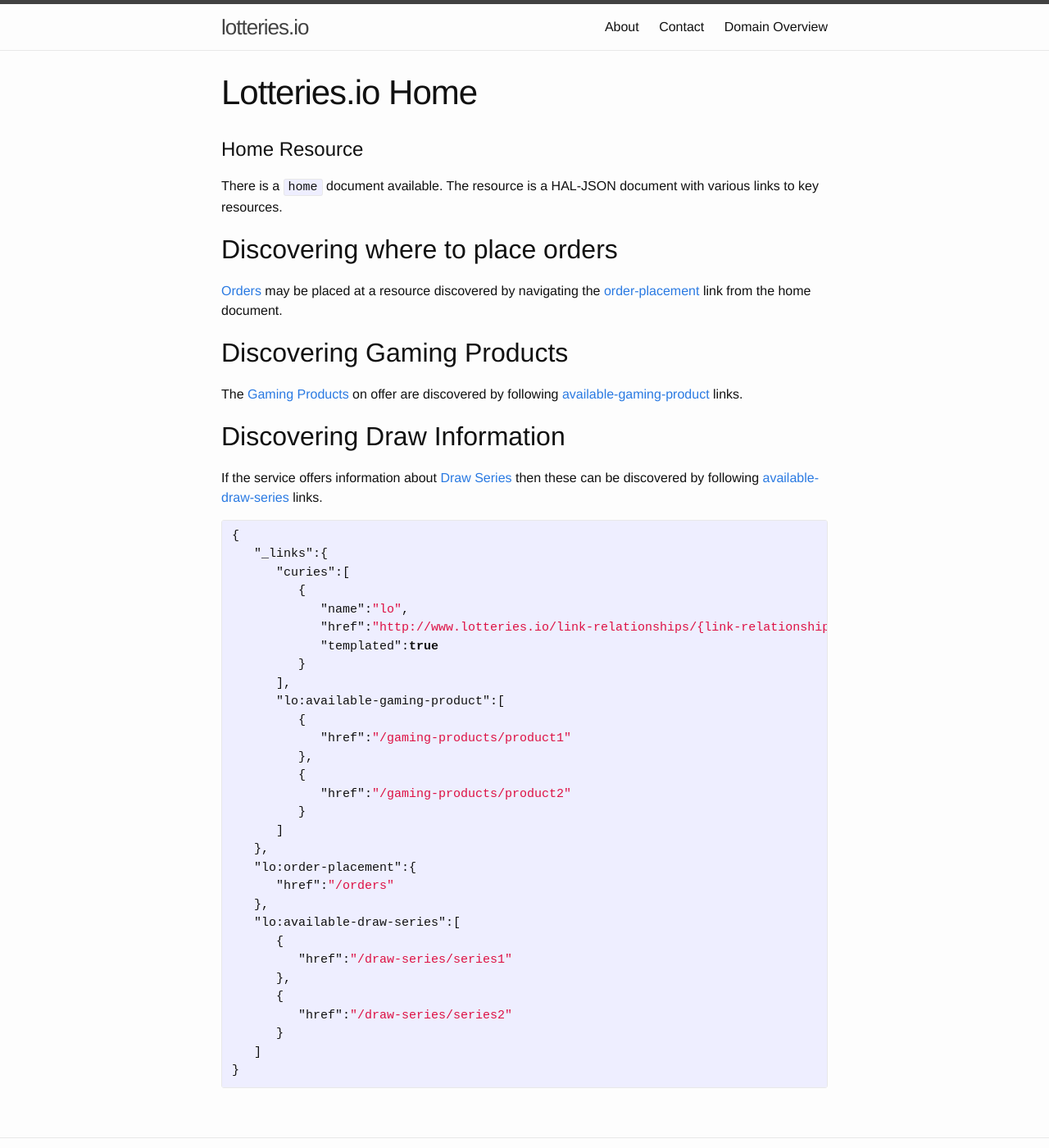
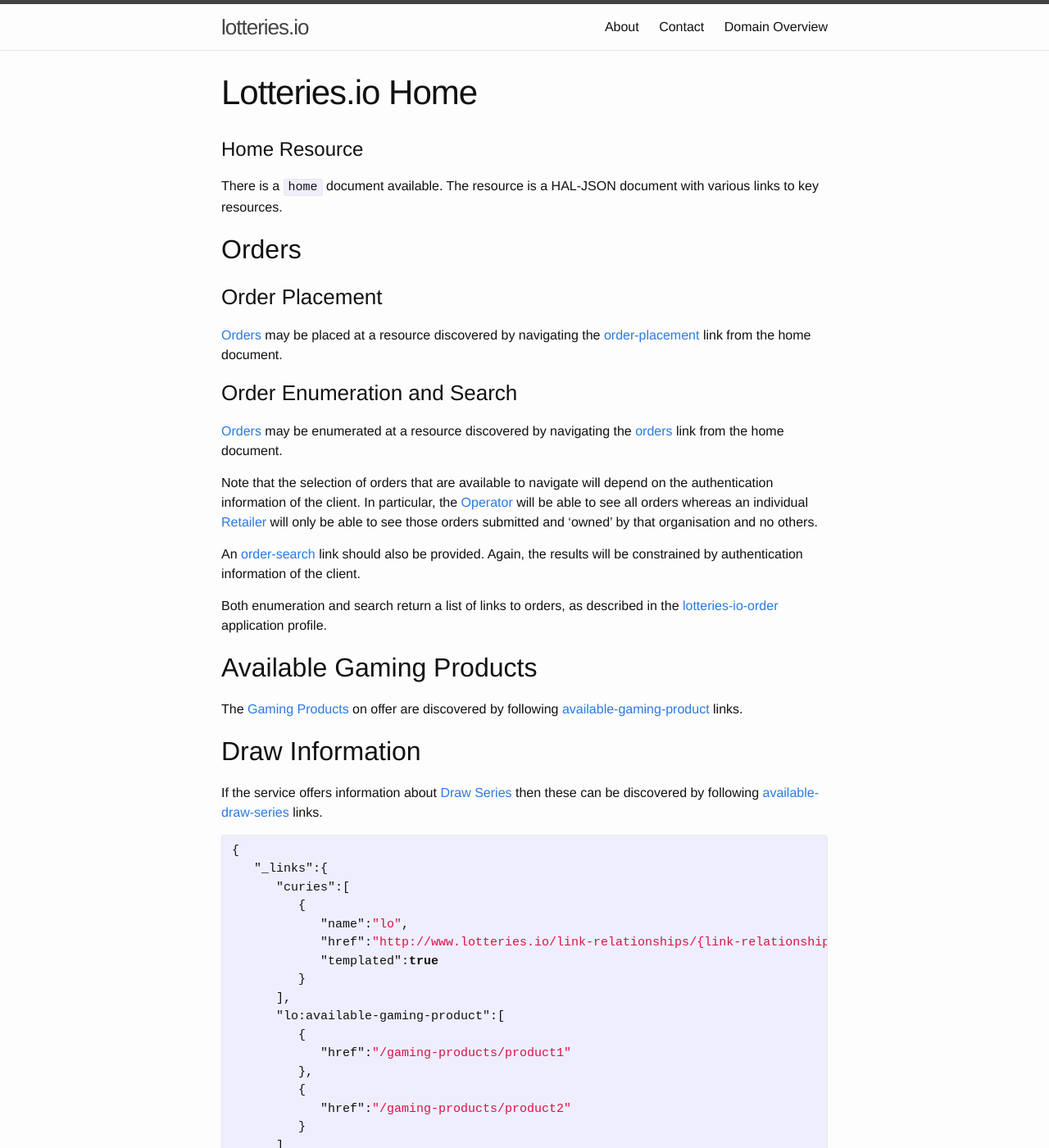
Before and after one commit to lotteries-io/lotteries-io.github.io, a Jekyll site: the page built from _application-profiles/lotteries-io-home.md, in a window 1280 px wide and 1400 px high. Shown: the whole window at 82% size. Built offline with Jekyll 4.4.1, drawn with Linux system fonts in a browser that asks for light colours; some of the changed text lies outside the part shown.

Commit message:
Added order search and enumeration.

```diff
--- a/_application-profiles/lotteries-io-home.md
+++ b/_application-profiles/lotteries-io-home.md
@@ -7,14 +7,25 @@ title: Lotteries.io Home
 
 There is a `home` document available. The resource is a HAL-JSON document with various links to key resources.
 
-## Discovering where to place orders
+## Orders
+
+### Order Placement
 [Orders](../concepts/order) may be placed at a resource discovered by navigating the [order-placement](../link-relationships/order-placement) link from the home document.
 
-## Discovering Gaming Products
+### Order Enumeration and Search
+[Orders](../concepts/order) may be enumerated at a resource discovered by navigating the [orders](../link-relationships/orders) link from the home document.
+
+Note that the selection of orders that are available to navigate will depend on the authentication information of the client. In particular, the [Operator](../concepts/operator) will be able to see all orders whereas an individual [Retailer](../concepts/retailer) will only be able to see those orders submitted and 'owned' by that organisation and no others.
+
+An [order-search](../link-relationships/order-search) link should also be provided. Again, the results will be constrained by authentication information of the client.
+
+Both enumeration and search return a list of links to orders, as described in the [lotteries-io-order](lotteries-io-order) application profile.
+
+## Available Gaming Products
 
 The [Gaming Products](../concepts/gaming-product) on offer are discovered by following [available-gaming-product](../link-relationships/available-gaming-product) links.
 
-## Discovering Draw Information
+## Draw Information
 
 If the service offers information about [Draw Series](../concepts/draw-series) then these can be discovered by following [available-draw-series](../link-relationships/available-draw-series) links.
 
@@ -39,7 +50,14 @@ If the service offers information about [Draw Series](../concepts/draw-series) t
       ]
    },
    "lo:order-placement":{
+      "href":"/orders/placement"
+   },
+   "lo:orders": {
       "href":"/orders"
+   },
+   "lo:order-search": {
+      "href":"/orders/search{?retail-customer/href,retailer-order-reference/href},
+      "templated":true
    },
    "lo:available-draw-series":[
       {
```
